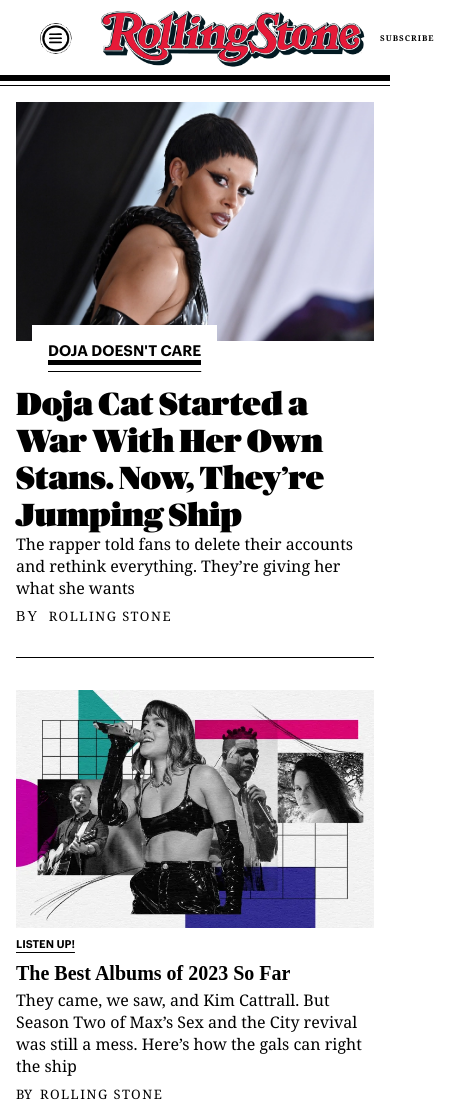
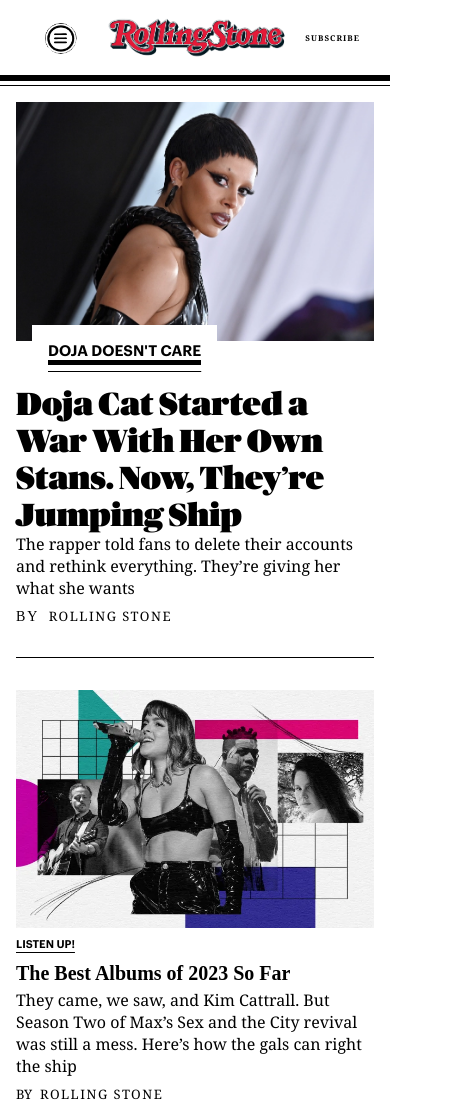
Before and after one commit to Manfrolm/RollingStone.com, a plain HTML site: page index.html in a window 390 px wide. Shown: the top 1106 px of the page, 450 px wide, since content can reach past the window. Drawn offline with Linux system fonts and the light colour scheme; a web font is replaced by a local one.

Commit message:
The Latest responsive padding, removed "fixed" header

```diff
--- a/style.css
+++ b/style.css
@@ -53,13 +53,6 @@
   margin: 0;
   padding: 0;
   box-sizing: border-box;
-}
-
-#container{
-  position: sticky;
-  top: 0;
-  background-color: #FFFFFF;
-  z-index: 100;
 }
 
 /* Inizio Header e Nav Manfredi */
@@ -141,7 +134,7 @@
 }
 
 #logo img {
-  width: 500px;
+  max-width: 500px;
 }
 
 #bannerSubscribe {
@@ -281,7 +274,7 @@ a#subscribe:hover + #bannerSubscribe {
   }
 
   #logo img {
-    width: 300px;
+    width: 200px;
   }
 
   #bannerSubscribe {
@@ -1473,6 +1466,7 @@ section::after {
     display: flex;
     flex-direction: column;
     width: 100%;
+    padding: 16px;
   }
   .story-grid-title {
     border-bottom: 1px solid black;
@@ -1766,7 +1760,7 @@ section::after {
   align-items: center;
   flex-direction: column;
   padding: 50px;
-  margin-top: 50px;
+  margin-top: 120px;
   width: 100%;
 }
 
```
